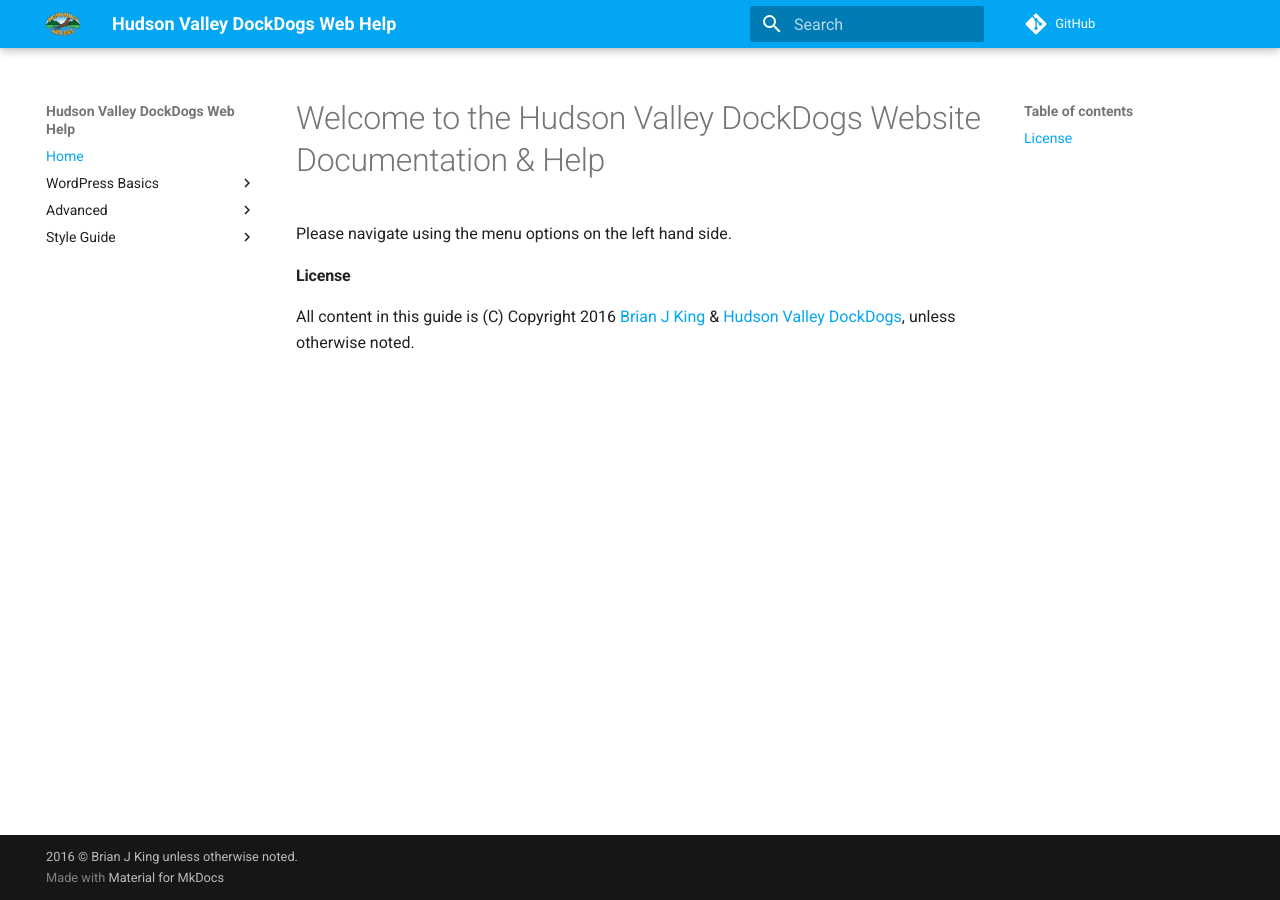
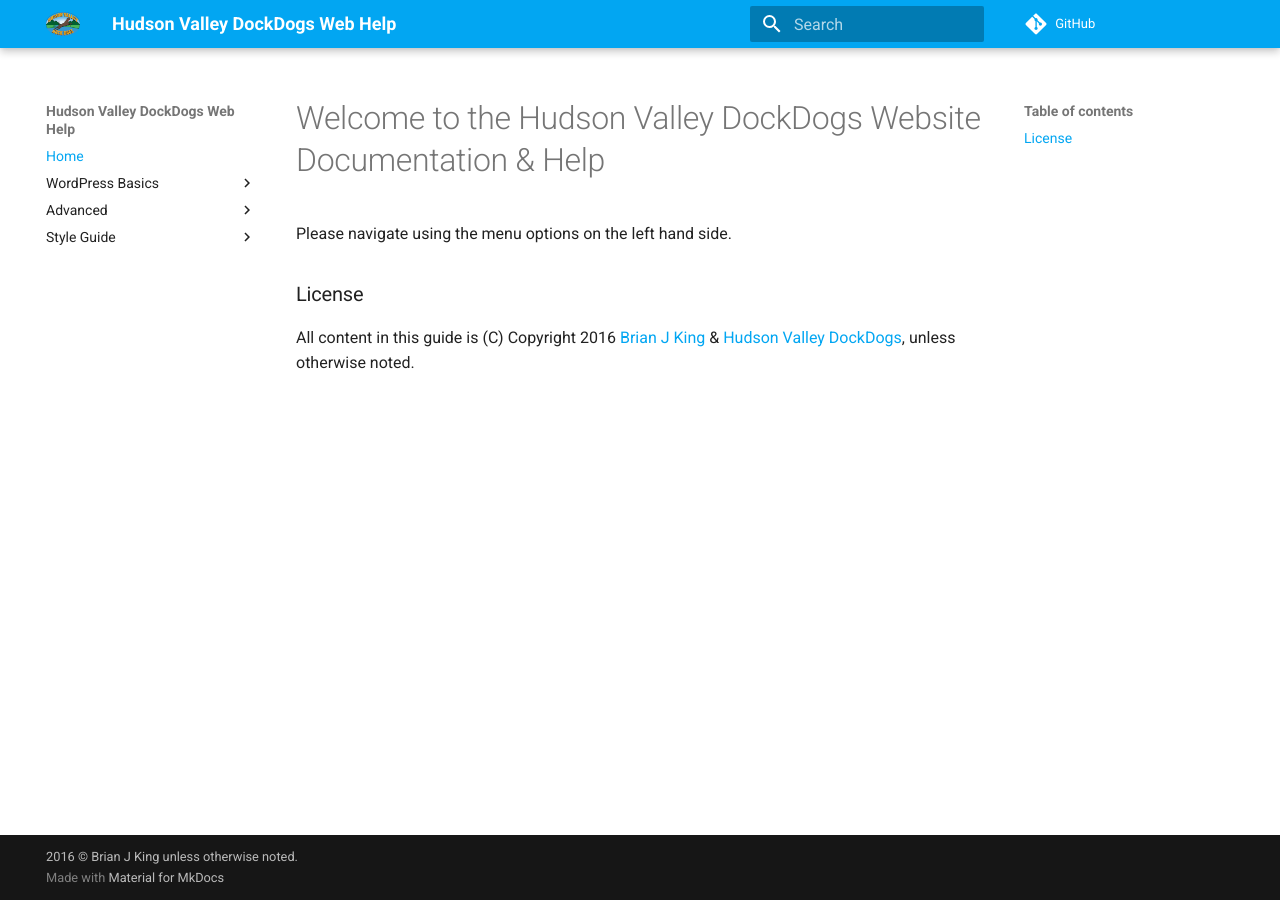
Before and after one commit to brianjking/hudsonvalleyhelp, an MkDocs documentation site: the page built from docs/index.md, in a window 1280 px wide. Built offline with MkDocs 1.6.1 and Material for MkDocs 9.7.7, drawn with Linux system fonts in a browser that asks for light colours; comment, search, counter and statistics services are not loaded; old or Windows-style settings are respelled for this version of MkDocs.

```diff
--- a/docs/index.md
+++ b/docs/index.md
@@ -3,6 +3,6 @@
 Please navigate using the menu options on the left hand side.
 
 
-#### License
+### License
 
 All content in this guide is (C) Copyright 2016 [Brian J King](https://github.com/brianjking) & [Hudson Valley DockDogs](https://hudsonvalleydockdogs.com), unless otherwise noted.
```
